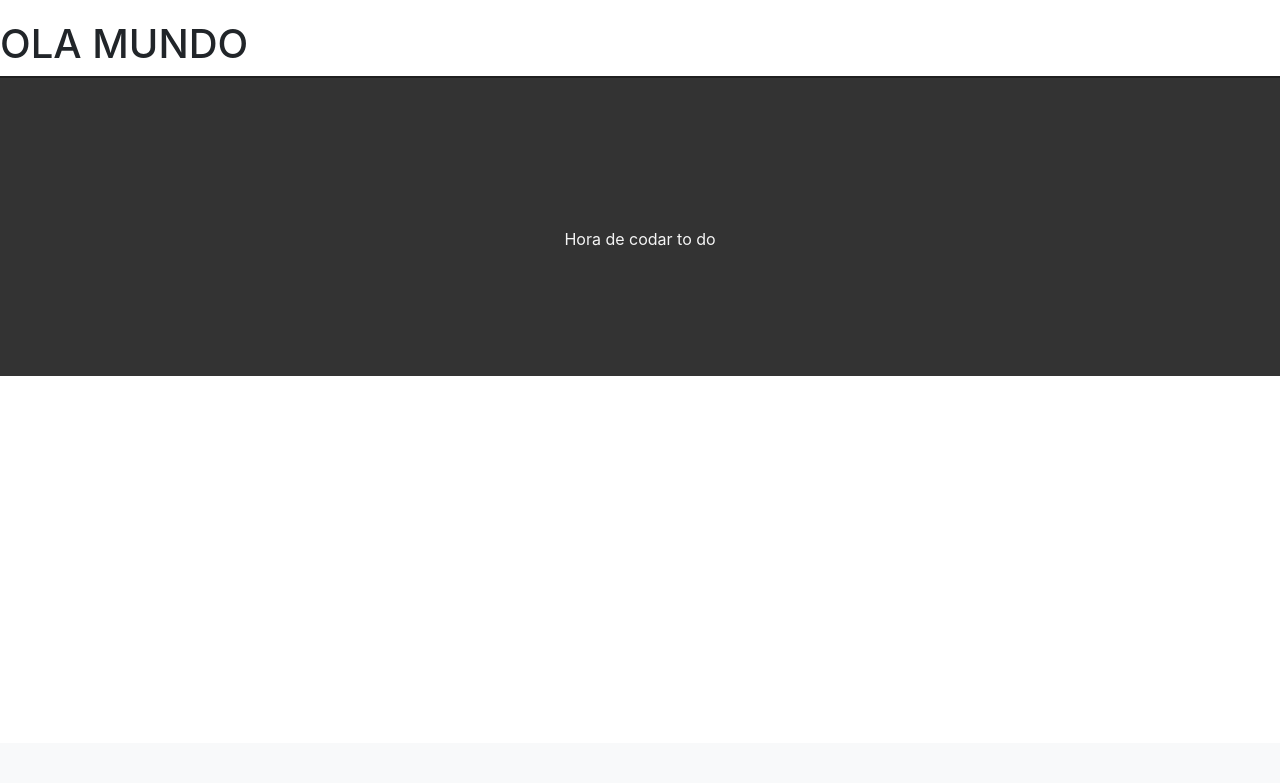
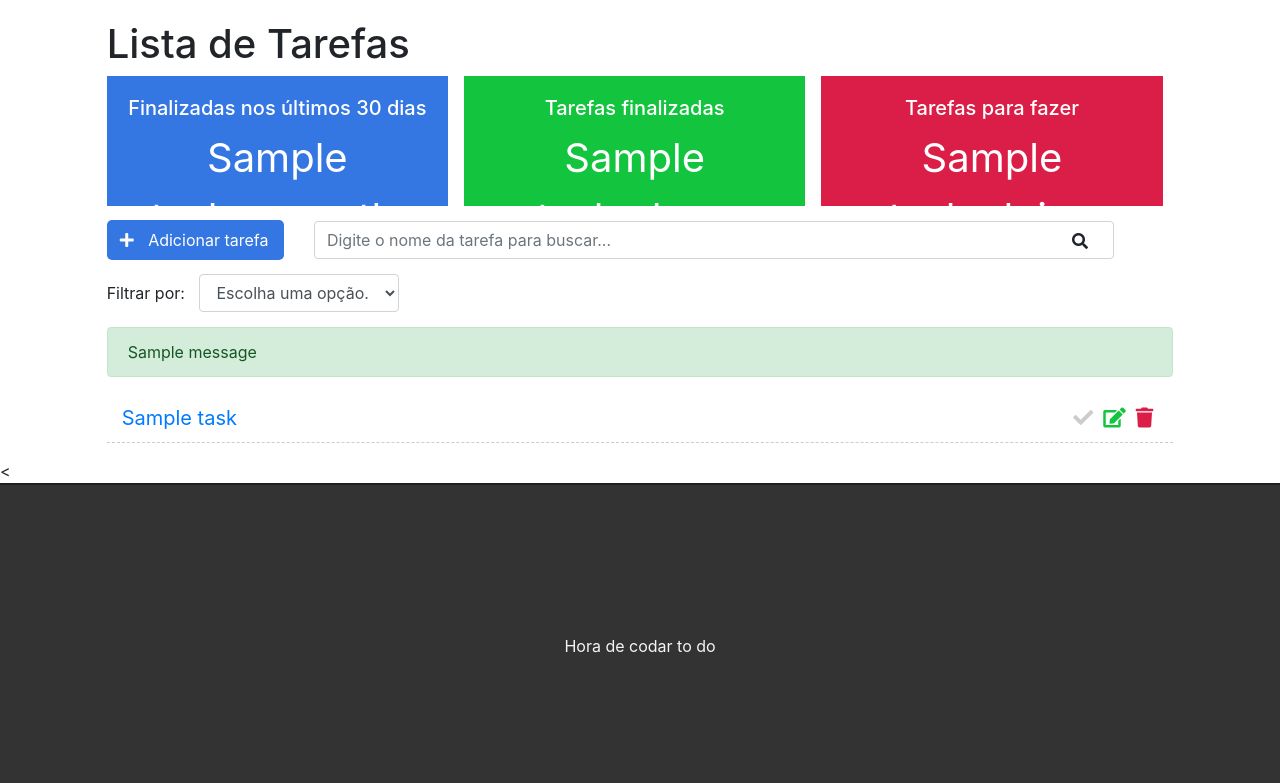
Before and after one commit to augustoaraujo13/to-do, a Django app: template tasks/templates/tasks/list.html in a window 1280 px wide. Shown: the part 57-840 px from the top of the page. Before the commit the page ends 433 px from the top, so only its background shows below. Run offline with Django 3.2, Linux system fonts and the light colour scheme; tables that the repository leaves empty hold one stand-in row (values such as "Sample post"); the template is opened without the code that fills it: values that come from a table or form of the project are taken from there, most other values are stand-ins (such as "Sample title", 1, 10 or a date in 2020); one stand-in notice (Sample message) is shown; some libraries are stand-ins or nearby versions.

Commit message:
tasks tempalte de task.html

```diff
--- a/tasks/static/css/styles.css
+++ b/tasks/static/css/styles.css
@@ -1,9 +1,12 @@
-/* configurações gerais */
 .container-fluid {
     padding: 0;
 }
 
-/* barra de navegação */
+.container-fluid .row {
+    margin: 0;
+}
+
+/* Navbar */
 
 .navbar {
     border-bottom: 1px solid #333;
@@ -23,8 +26,154 @@
     letter-spacing: 1px;
 }
 
+/* dashboard */
+.dashboard {
+    padding: 0;
+    width: 100%;
+    display: block;
+}
+
+.dashboard h4 {
+    font-size: 20px;
+}
+
+.dashboard span {
+    font-size: 40px;
+    display: block;
+    width: 100%;
+}
+
+.dashboard-box {
+    float: left;
+    background-color: #DFDFDF;
+    color: #FFF;
+    padding: 20px;
+    box-sizing: border-box;
+    height: 130px;
+    width: 32%;
+    text-align: center;
+}
+
+.dashboard-box:nth-child(2) {
+    margin-left: 1.5%;
+    margin-right: 1.5%;
+}
+
+#dashboard-lastdays {
+    background-color: #3476e2;
+}
+
+#dashboard-done {
+    background-color: #13c43f;
+}
+
+#dashboard-doing {
+    background-color: #db1e47;
+}
+
+/* Botão de adicionar */
+
+
+#add-link {
+    text-decoration: none;
+}
+
+.add-div {
+    background-color: #3476e2;
+    cursor: pointer;
+    display: inline-block;
+    color: #FFF;
+    padding: 8px;
+    border-radius: 5px;
+    margin-right: 25px;
+}
+
+.fas.fa-plus {
+    color: #FFF;
+    margin-right: 10px;
+    margin-left: 5px;
+}
+
+/* Search */
+
+.fas.fa-search {
+    position: absolute;
+    top: 12px;
+    right: 26px;
+    cursor: pointer;
+}
+
+.search-div {
+    padding: 0;
+    margin-top: 15px;
+    margin-bottom: 15px;
+    display: inline-block;
+}
+
+/* filter */
+.filter-div {
+    margin-bottom: 15px;
+    padding: 0;
+}
+
+#filter {
+    display: inline-block;
+    width: 200px;
+    margin-left: 10px;
+}
+
+/* Lista de tarefas */
+
+.list-div {
+    padding: 0;
+}
+
+.task-list {
+    padding-left: 0;
+}
+
+.task-item {
+    list-style: none;
+    font-size: 20px;
+    height: 50px;
+    padding: 0 15px;
+    padding-top: 10px;
+    border-bottom: 1px dashed #CCC;
+}
+
+.task-item.done {
+    background-color: #CCC;
+}
+
+.fas.fa-trash {
+    color: #db1e47;
+    cursor: pointer;
+    margin: 5px;
+    font-size: 20px;
+    float: right;
+}
+
+.fas.fa-edit {
+    color: #13c43f;
+    cursor: pointer;
+    margin: 5px;
+    font-size: 20px;
+    float: right;
+}
+
+.fa-check {
+    color: #CCC;
+    cursor: pointer;
+    margin: 5px;
+    font-size: 20px;
+    float: right;
+}
+
+.done .fa-check {
+    color: #3476e2;
+}
+
 /* Rodapé */
-
 footer {
     background-color: #333;
     height: 300px;
@@ -37,3 +186,40 @@ footer p {
     top: 50%;
     position: relative;
 }
+
+/* Messages */
+
+ul.messages {
+    padding: 0;
+}
+
+ul.messages li {
+    list-style: none;
+}
+
+/* Paginação */
+.pagination {
+    margin-bottom: 20px;
+}
+
+.step-links {
+    position: relative;
+    margin-left: auto;
+    margin-right: auto;
+}
+
+.step-links .current {
+    margin-left: 5px;
+    margin-right: 5px;
+}
+
+/* login */
+
+.auth-card {
+    margin-bottom: 30px;
+}
+
+.change-form-p {
+    margin-top: 30px;
+    text-align: center;
+}
--- a/tasks/templates/base.html
+++ b/tasks/templates/base.html
@@ -23,7 +23,7 @@
         <!--Barra de navegação-->
 
         <nav class="navbar navbar-expand-lg navbar-light bg-light">
-            <a class="navbar-brand" href="#">To DO</a>
+            <a class="navbar-brand" href="/">To DO</a>
             <button class="navbar-toggler" type="button" data-toggle="collapse" data-target="#conteudoNavbarSuportado"
                 aria-controls="conteudoNavbarSuportado" aria-expanded="false" aria-label="Alterna navegação">
                 <span class="navbar-toggler-icon"></span>
--- a/tasks/templates/tasks/list.html
+++ b/tasks/templates/tasks/list.html
@@ -4,6 +4,64 @@
 
 {% block content %}
 
-<h1>OLA MUNDO</h1>
+<div class="offset-1 col-10 list-div">
+    <h1>Lista de Tarefas</h1>
+    <div class="container dashboard">
+        <div class="col-4 dashboard-box" id="dashboard-lastdays">
+            <h4>Finalizadas nos últimos 30 dias</h4>
+            <span>{{ tasksrecently }}</span>
+        </div>
+        <div class="col-4 dashboard-box" id="dashboard-done">
+            <h4>Tarefas finalizadas</h4>
+            <span>{{ tasksdone }}</span>
+        </div>
+        <div class="col-4 dashboard-box" id="dashboard-doing">
+            <h4>Tarefas para fazer</h4>
+            <span>{{ tasksdoing }}</span>
+        </div>
+    </div>
+    <a id="add-link" href="newtask/">
+        <div class="col-2 add-div">
+            <i class="fas fa-plus"></i> Adicionar tarefa
+        </div>
+    </a>
+    <div class="col-9 search-div">
+        <form method="GET" id="search-form">
+            <input class="form-control" type="text" id="search" name="search"
+                placeholder="Digite o nome da tarefa para buscar..." value="{{ request.GET.search }}">
+            <i class="fas fa-search" id="search-btn"></i>
+        </form>
+    </div>
+    <div class="col-12 filter-div">
+        <span>Filtrar por:</span>
+        <select name="filter" id="filter" class="form-control">
+            <option value="">Escolha uma opção...</option>
+            <option value="done">Tarefas concluídas</option>
+            <option value="doing">Tarefas a fazer</option>
+        </select>
+    </div>
+    {% if messages %}
+    <ul class="messages">
+        {% for message in messages %}
+        <li{% if message.tags %} class="alert alert-{{ message.tags }}" {% endif %}>{{ message }}</li>
+            {% endfor %}
+    </ul>
+    {% endif %}
+    <ul class="task-list">
+        {% for task in tasks %}
+        {% if task.done == 'doing' %}
+        <li class="task-item">
+            {% else %}
+        <li class="task-item done">
+            {% endif %}
+            <span><a href="/task/{{task.id}}">{{task.title}}</a></span>
+            <a href="delete/{{task.id}}" class="delete-btn"><span><i class="fas fa-trash"></i></span></a>
+            <a href="edit/{{task.id}}"><span><i class="fas fa-edit"></i></span></a>
+            <a href="changestatus/{{task.id}}"><i class="fas fa-check"></i></a>
+        </li>
+        {% endfor %}
+    </ul>
 
-{% endblock %}
+</div>
+
+< {% endblock %}
--- a/tasks/urls.py
+++ b/tasks/urls.py
@@ -5,5 +5,6 @@ from . import views
 urlpatterns = [
     path('helloworld/',views.helloWorld),
     path('', views.taskList, name='task-list'),
+    path('task/<int:id>', views.taskView, name="task-view"),
     path('yourname/<str:name>', views.yourName, name='your-name'),
 ]
```
Also changed, not shown: tasks/templates/tasks/task.html (added, +10 -0 lines), tasks/views.py (+10 -6 lines), tasks/static/vazio.txt (deleted).
